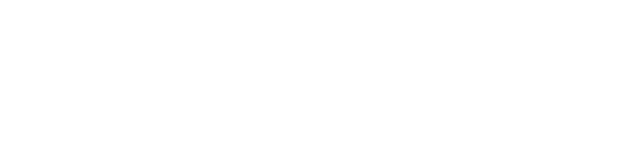
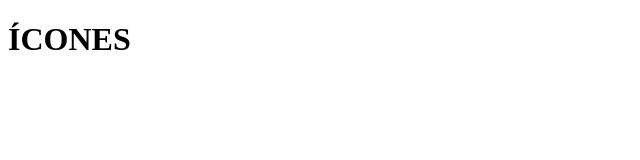
Before and after one commit to samuelandrad18/html, a plain HTML site: page ex004/index.html in a window 1280 px wide. Shown: the whole page, without its empty margins (0-640 px from the left). Drawn offline with Linux system fonts and the light colour scheme.

Commit message:
Mudei o título e pus h1

```diff
--- a/ex004/index.html
+++ b/ex004/index.html
@@ -4,9 +4,9 @@
     <meta charset="UTF-8">
     <meta name="viewport" content="width=device-width, initial-scale=1.0">
     <link rel="shortcut icon" href="god.jpg" type="image/x-icon">
-    <title>Document</title>
+    <title>Favicon</title>
 </head>
 <body>
-
+    <h1>ÍCONES</h1>
 </body>
 </html>
```
